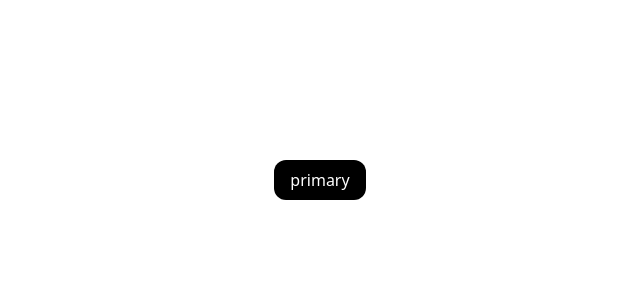
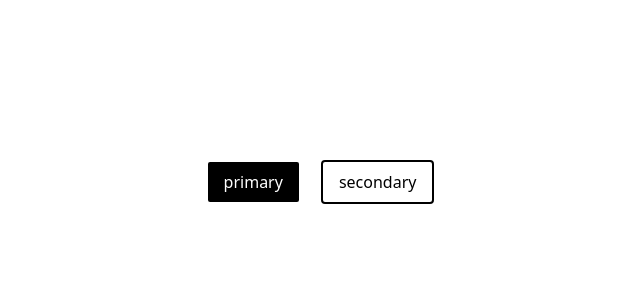
Before and after one commit to roirude/polymo, a React (Vite) app: page / in a window 1280 px wide. Shown: the top 300 px of the page, without its empty margins (320-960 px from the left). Built offline with nearby package versions, Linux system fonts and the light colour scheme.

Commit message:
add button component

```diff
--- a/src/App.tsx
+++ b/src/App.tsx
@@ -5,8 +5,9 @@ function App() {
   return (
     <>
       {/* Buttons */}
-      <div className="flex items-center justify-center m-40">
+      <div className="flex items-center justify-center m-40 gap-5">
         <Button label="primary" />
+        <Button label="secondary" variant="secondary" />
       </div>
     </>
   )
--- a/src/components/Button.tsx
+++ b/src/components/Button.tsx
@@ -3,23 +3,21 @@ import clsx from "clsx"
 type ButtonProps = {
     label: string,
     variant?: "primary" | "secondary"
-    size?: number
     onClick?: () => void
     className?: string
 }
 
-const Button = ({ label, variant = "primary", size, onClick, className }: ButtonProps) => {
+const Button = ({ label, variant = "primary", onClick, className }: ButtonProps) => {
     return (
         <button
             onClick={onClick}
             className={clsx(
-                "text-white px-4 py-2",
+                "px-4 py-2 border-2 rounded-sm cursor-pointer transition-all ease-linear duration-100",
                 className,
                 {
-                    "bg-black rounded-xl cursor-pointer hover:bg-black/85 transition-all duration-100": (variant === "primary"),
-                    "bg-transparent": (variant === "secondary")
+                    "bg-black text-white hover:bg-black/85": (variant === "primary"),
+                    "bg-transparent hover:bg-black/10": (variant === "secondary")
                 },
-                size ? `text-[${size}px]` : ""
             )}
         >
             {label}
```
